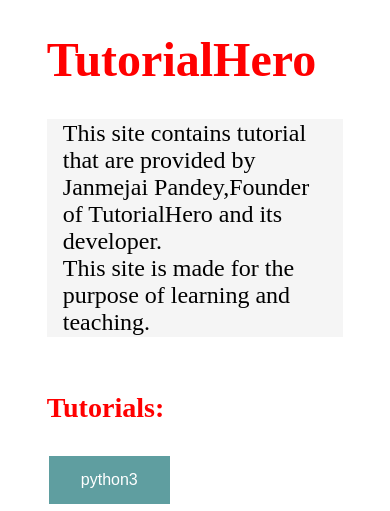
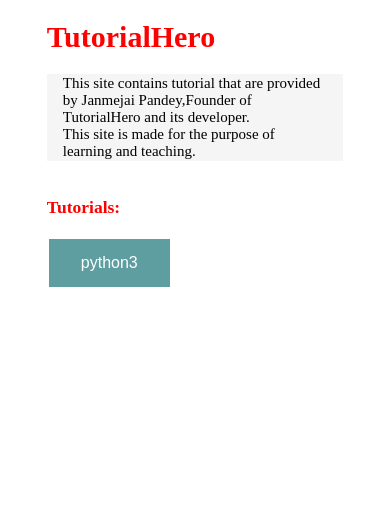
Before and after one commit to JanmejaiPandey/django_tutorialway, a Django app: page / in a window 390 px wide. Shown: the part 46-557 px from the top of the page. Run offline with Django 3.2, Linux system fonts and the light colour scheme.

Commit message:
responsive

```diff
--- a/app/static/site.css
+++ b/app/static/site.css
@@ -76,7 +76,9 @@
   .dropdown:hover .dropdown-content {
     display: block;
   }
-
+ #f{
+   font-size: 30px;
+ }
 #btnlink{
   border: none;
   background-color: cadetblue;
@@ -92,6 +94,9 @@
   @media screen and (max-width: 600px) {
     .navbar a:not(:first-child), .dropdown .dropbtn {
       display: none;
+    }
+    #f{
+      font-size: 15px;
     }
     .navbar a.icon {
       float: right;
--- a/app/templates/home.html
+++ b/app/templates/home.html
@@ -1,7 +1,7 @@
 {% extends "layout.html" %}
 {% load staticfiles %}
 {% block content %}
-<font size="5">
+<font id="f">
 <h1 style="margin-left:12%;color:red">
 TutorialHero
 </h1>
--- a/app/templates/python3.html
+++ b/app/templates/python3.html
@@ -1,7 +1,7 @@
 {% extends "layout.html" %}
 {% load staticfiles %}
 {% block content %}
-<font size="5">
+<font id="f">
 <h2 style="margin-left:12%;color:red">
    Python3 Tutorial
 </h2>
```
